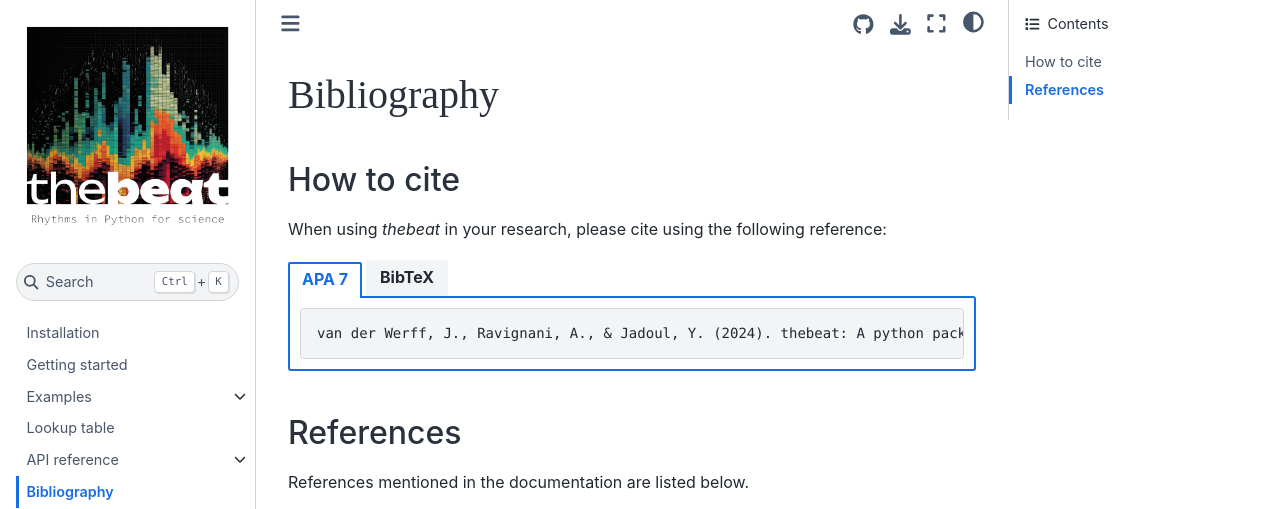
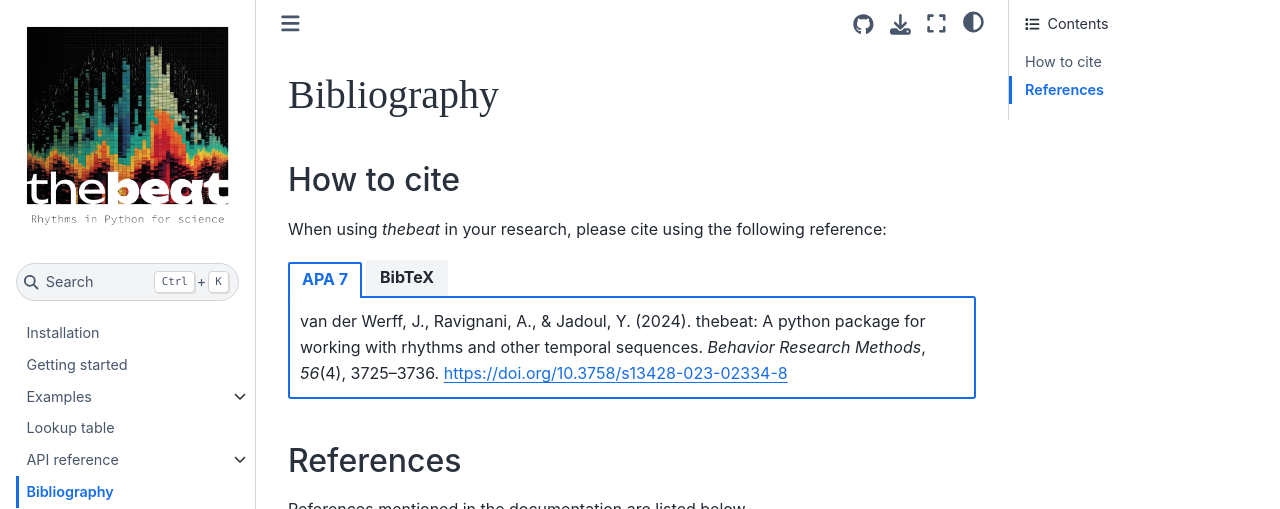
Before and after one commit to Jellevanderwerff/thebeat, a Sphinx documentation site: the page built from docs/source/bibliography.rst, in a window 1280 px wide, cut to the strip 0-509 px from the top of the page. Built offline with Sphinx 7.4.7 and the Sphinx Book theme 1.1.4, drawn with Linux system fonts in a browser that asks for light colours; some web fonts are replaced; pages that are not in the unit, such as notebooks, are missing from menus.

Commit message:
update reference in bibliography docs

```diff
--- a/docs/source/bibliography.rst
+++ b/docs/source/bibliography.rst
@@ -14,9 +14,7 @@ When using *thebeat* in your research, please cite using the following reference
 
     .. tab-item:: APA 7
 
-        .. code-block:: text
-
-            van der Werff, J., Ravignani, A., & Jadoul, Y. (2024). thebeat: A python package for working with rhythms and other temporal sequences. *Behavior Research Methods*, *56*\ (4), 3725–3736. https://doi.org/10.3758/s13428-023-02334-8
+        van der Werff, J., Ravignani, A., & Jadoul, Y. (2024). thebeat: A python package for working with rhythms and other temporal sequences. *Behavior Research Methods*, *56*\ (4), 3725–3736. https://doi.org/10.3758/s13428-023-02334-8
 
     .. tab-item:: BibTeX
 
```
